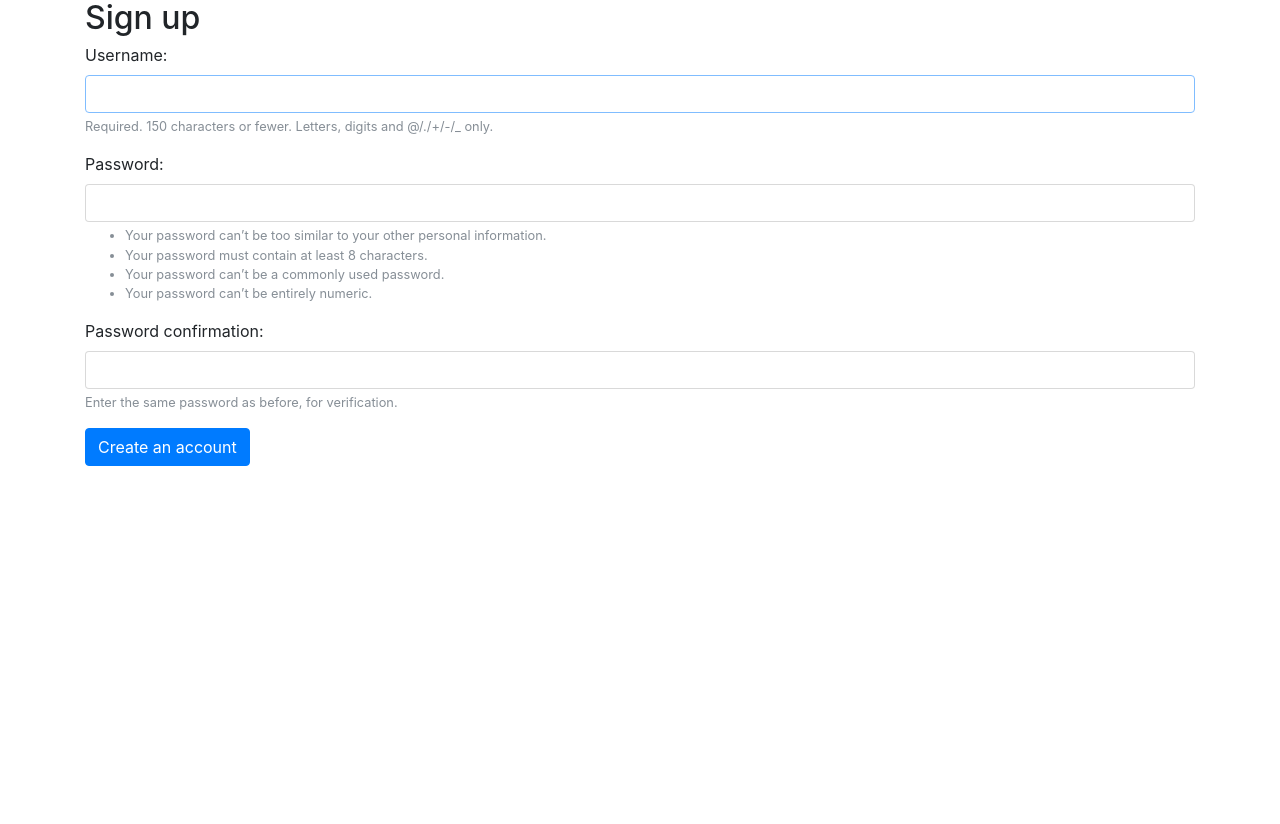
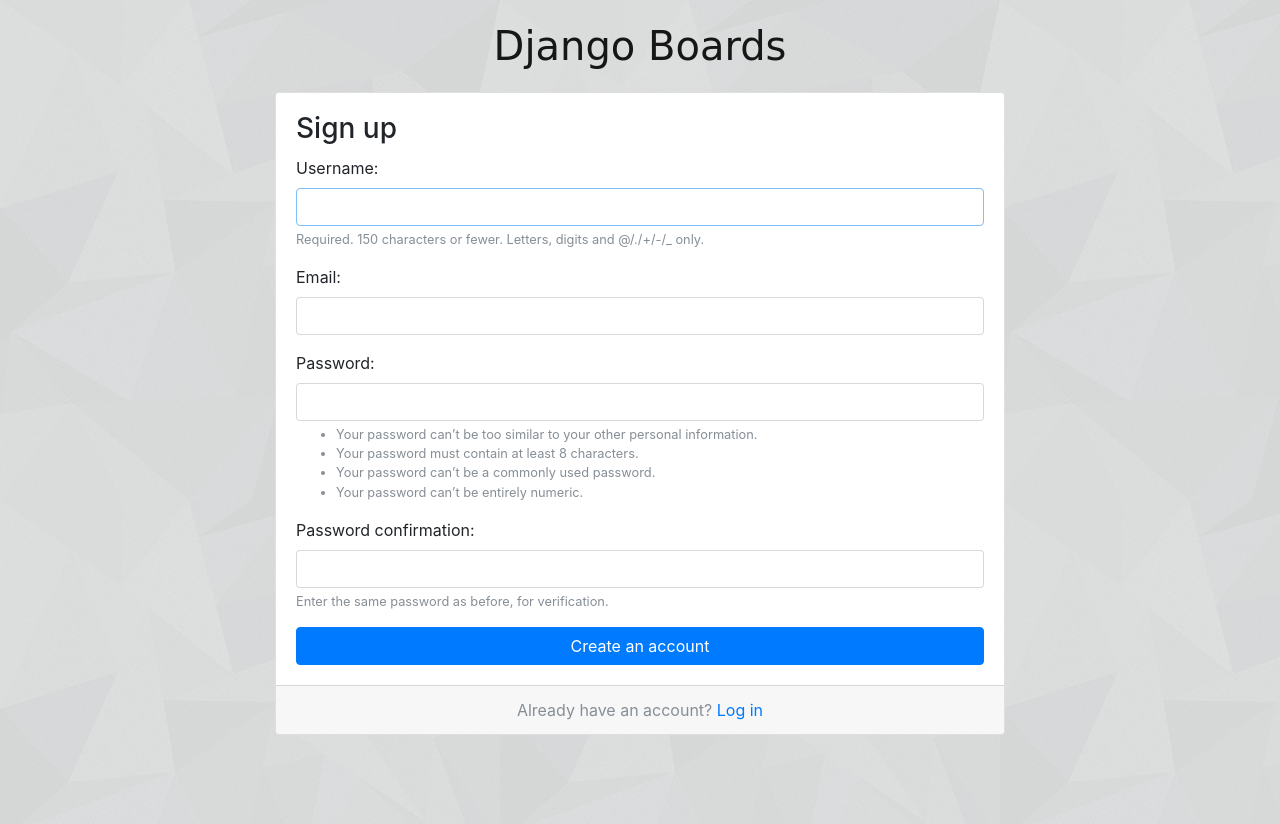
Before and after one commit to gurnitha/django-forum-warga, a Django app: page /signup/ in a window 1280 px wide. Before the commit the page ends 466 px from the top, so only its background shows below. Run offline with Django 3.2, Linux system fonts and the light colour scheme; some libraries are stand-ins or nearby versions; some web fonts are replaced.

Commit message:
4.12.69 Adding the Email Field to the Form - Part 3, Improving the Sign Up Template

```diff
--- a/apps/accounts/templates/accounts/signup.html
+++ b/apps/accounts/templates/accounts/signup.html
@@ -2,13 +2,33 @@
 
 {% extends 'base.html' %}
 
+{% load static %}
+
+{% block stylesheet %}
+  <link rel="stylesheet" href="{% static 'css/accounts.css' %}">
+{% endblock %}
+
 {% block body %}
   <div class="container">
-    <h2>Sign up</h2>
-    <form method="post" novalidate>
-      {% csrf_token %}
-      {% include 'accounts/includes/form.html' %}
-      <button type="submit" class="btn btn-primary">Create an account</button>
-    </form>
+    <h1 class="text-center logo my-4">
+      <a href="{% url 'home' %}">Django Boards</a>
+    </h1>
+    <div class="row justify-content-center">
+      <div class="col-lg-8 col-md-10 col-sm-12">
+        <div class="card">
+          <div class="card-body">
+            <h3 class="card-title">Sign up</h3>
+            <form method="post" novalidate>
+              {% csrf_token %}
+              {% include 'accounts/includes/form.html' %}
+              <button type="submit" class="btn btn-primary btn-block">Create an account</button>
+            </form>
+          </div>
+          <div class="card-footer text-muted text-center">
+            Already have an account? <a href="#">Log in</a>
+          </div>
+        </div>
+      </div>
+    </div>
   </div>
 {% endblock %}
--- a/apps/accounts/views.py
+++ b/apps/accounts/views.py
@@ -2,9 +2,11 @@
 
 # Django modules
 from django.contrib.auth.forms import UserCreationForm
-from django.shortcuts import render
+from django.contrib.auth import login as auth_login
+from django.shortcuts import render, redirect
 
 # Django locals
+from apps.accounts.forms import SignUpForm
 
 # Create your views here.
 
@@ -16,21 +18,23 @@ from django.shortcuts import render
 # -- replace by the codes bellow
 
 
-# Singup view
-from django.contrib.auth import login as auth_login
-from django.contrib.auth.forms import UserCreationForm
-from django.shortcuts import render, redirect
+# # Singup view
+# from django.contrib.auth import login as auth_login
+# from django.contrib.auth.forms import UserCreationForm
+# from django.shortcuts import render, redirect
 
-def signup(request):
-    if request.method == 'POST':
-        form = UserCreationForm(request.POST)
-        if form.is_valid():
-            user = form.save()
-            auth_login(request, user)
-            return redirect('home')
-    else:
-        form = UserCreationForm()
-    return render(request, 'accounts/signup.html', {'form': form})
+# def signup(request):
+#     if request.method == 'POST':
+#         form = UserCreationForm(request.POST)
+#         if form.is_valid():
+#             user = form.save()
+#             auth_login(request, user)
+#             return redirect('home')
+#     else:
+#         form = UserCreationForm()
+#     return render(request, 'accounts/signup.html', {'form': form})
+
+# -- replace by the codes bellow
 
 """
 A basic form processing with a small detail: the login
@@ -53,3 +57,25 @@ is created and redirected to the homepage:
 Note:
 It worked :)
 """
+
+
+# Singup view
+def signup(request):
+
+    if request.method == 'POST':
+        form = SignUpForm(request.POST)
+
+        if form.is_valid():
+            user = form.save()
+            auth_login(request, user)
+            return redirect('home')
+
+    else:
+        form = SignUpForm()
+
+    return render(request, 'accounts/signup.html', {'form': form})
+
+"""
+Note:
+It worked :)
+"""
```
Also changed, not shown: README.md.
